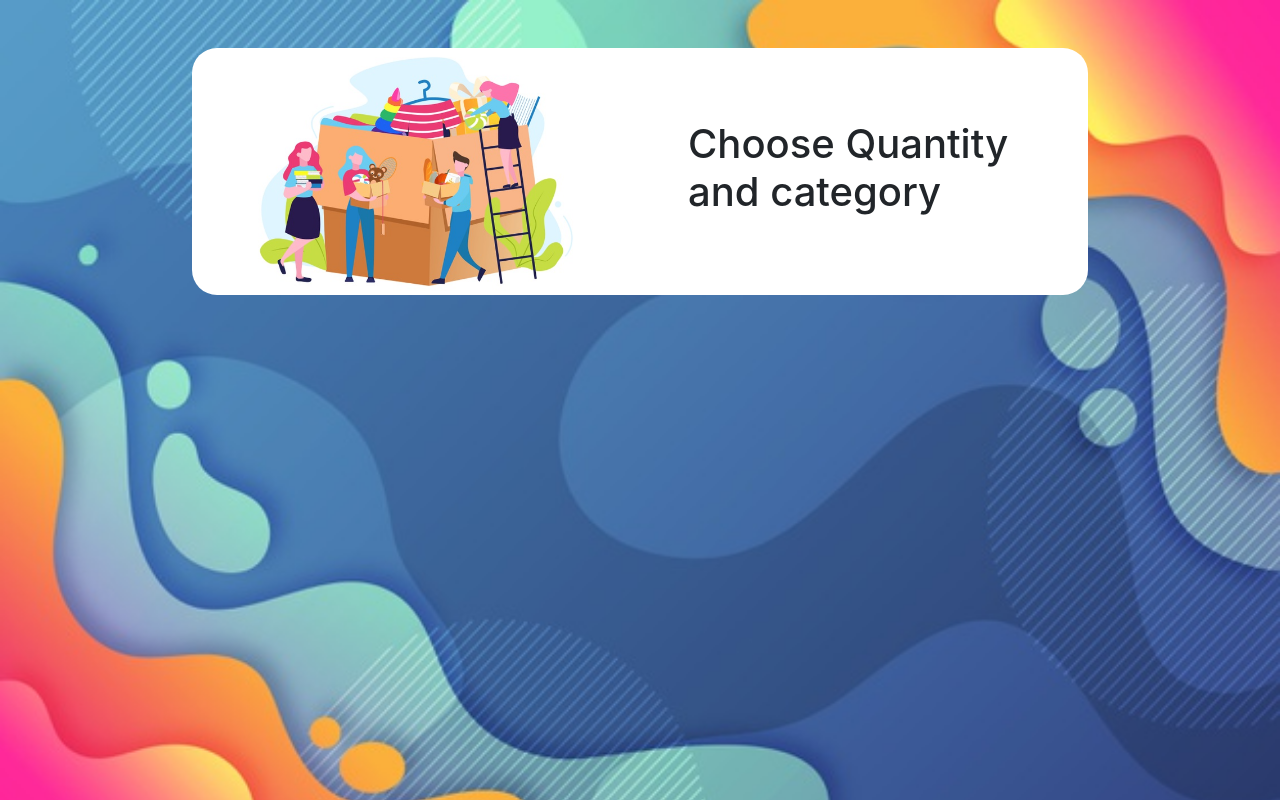
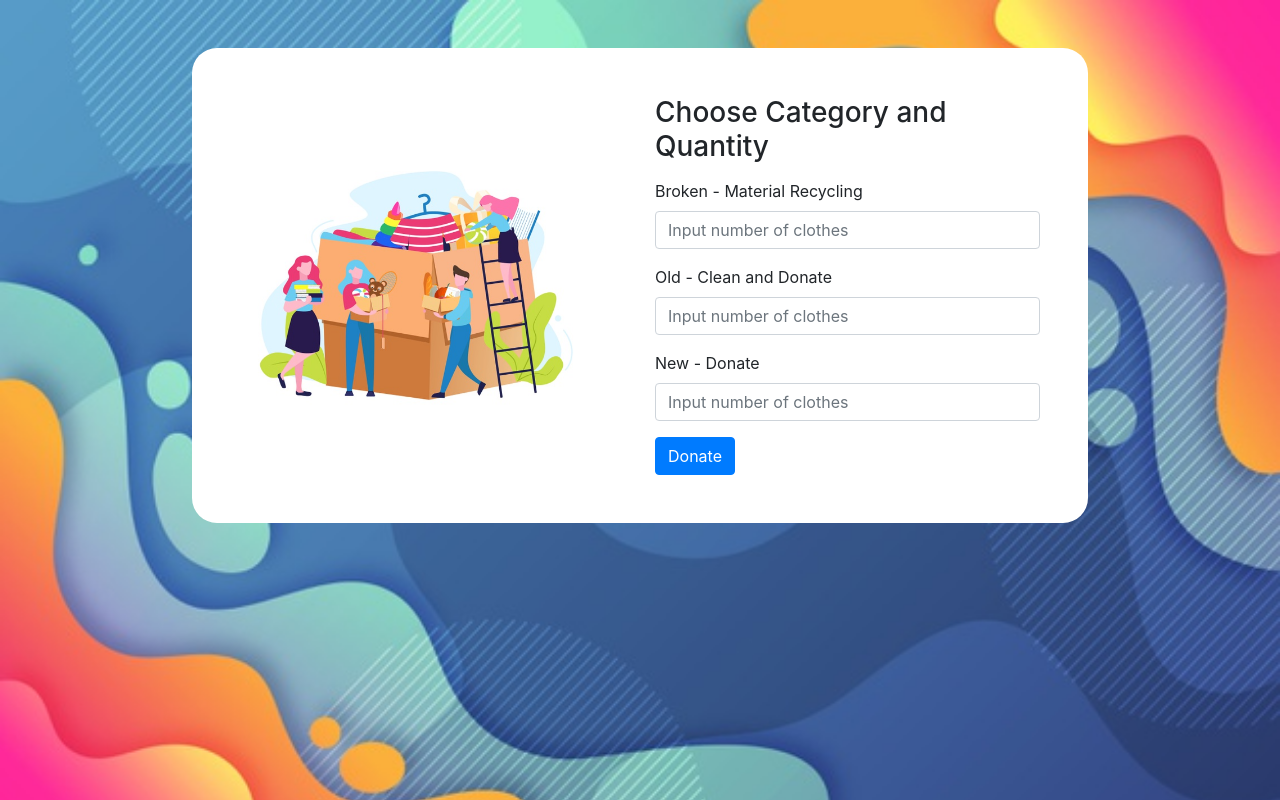
Before and after one commit to Chanchal1603/cloth-it, a plain HTML site: page donate.html in a window 1280 px wide. Drawn offline with nearby package versions, Linux system fonts and the light colour scheme.

Commit message:
add categories to select and quantity

```diff
--- a/donate.html
+++ b/donate.html
@@ -21,13 +21,31 @@
     <div class="container my-5 block-white">
 
         <div class="row">
-            <div class="col-md-6 my-6 px-5">
+            <div class="col-md-6 my-auto px-5">
                 <img src="./img/donate2.jpg" width="100%" alt="">
             </div>
-            <div class="col-md-6 my-auto px-5 py-5">
-                <h1>Choose Quantity and category</h1>
+            <div class="col-md-6 my-auto pr-5 py-5">
+                <div class="mb-3">
+                    <h3>Choose Category and Quantity</h3>
+                </div>
 
+                <form>
+                    <div class="form-group">
+                        <label for="formGroupExampleInput">Broken - Material Recycling</label>
+                        <input type="text" class="form-control" placeholder="Input number of clothes">
+                    </div>
+                    <div class="form-group">
+                        <label for="formGroupExampleInput">Old - Clean and Donate</label>
+                        <input type="text" class="form-control" placeholder="Input number of clothes">
+                    </div>
+                    <div class="form-group">
+                        <label for="formGroupExampleInput">New - Donate</label>
+                        <input type="text" class="form-control" placeholder="Input number of clothes">
+                    </div>
+                </form>
 
+                <button type="submit" class="btn btn-primary "><a class="anchorButton"
+                        href="address.html">Donate</a></button>
 
 
             </div>
```
Also changed, not shown: address.html (+2 -2 lines), thanks.html (+1 -1 lines), img/donate5.jpg (added).
